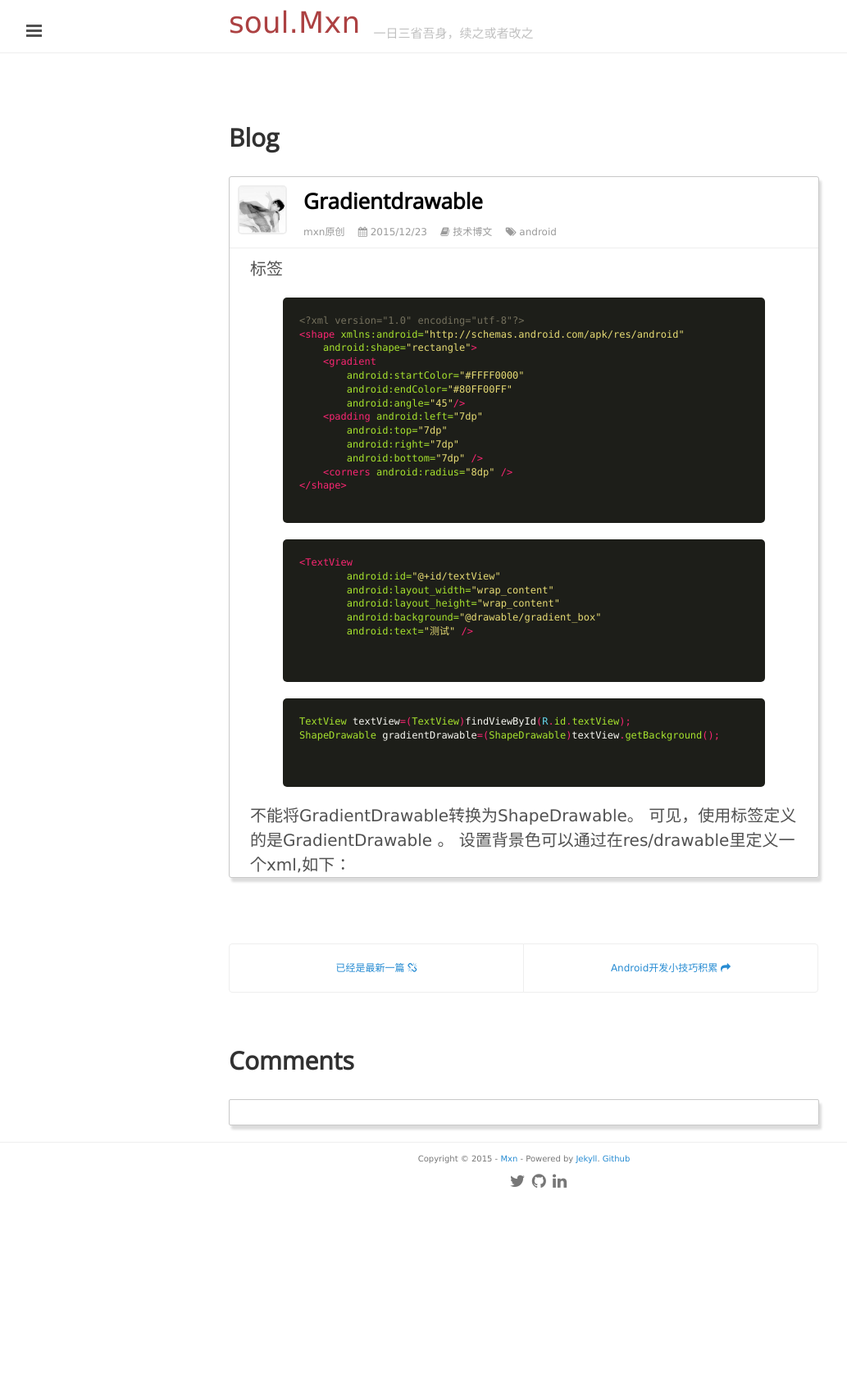
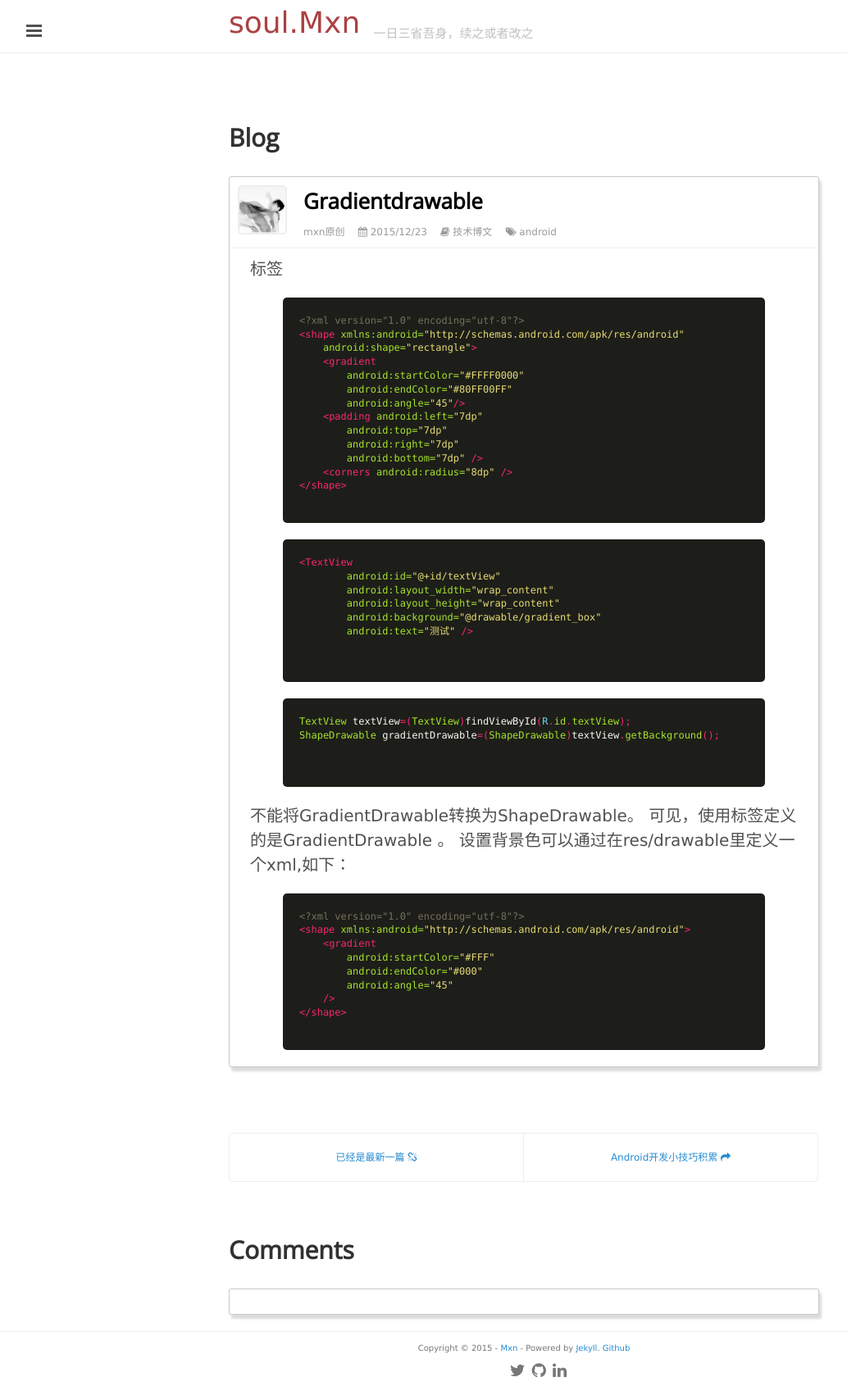
Before and after one commit to mxn21/mxn21.github.io, a Jekyll site: the page built from _posts/2015-12-23-GradientDrawable.md, in a window 1280 px wide. Shown: the whole page at 82% size, without its empty margins (1-1034 px from the left). Built offline with Jekyll 4.4.1, drawn with Linux system fonts in a browser that asks for light colours; Markdown is read by kramdown in place of the engine named in the settings; comment, search, counter and statistics services are not loaded; before the commit the page ends 1466 px from its top, so only the background shows below that.

Commit message:
32432423

```diff
--- a/_posts/2015-12-23-GradientDrawable.md
+++ b/_posts/2015-12-23-GradientDrawable.md
@@ -47,6 +47,8 @@
 。
 
 设置背景色可以通过在res/drawable里定义一个xml,如下：
+
+     {% highlight xml  %}
 <?xml version="1.0" encoding="utf-8"?>
 <shape xmlns:android="http://schemas.android.com/apk/res/android">
     <gradient
@@ -55,3 +57,4 @@
         android:angle="45"
     />
 </shape>
+     {% endhighlight %}
```
